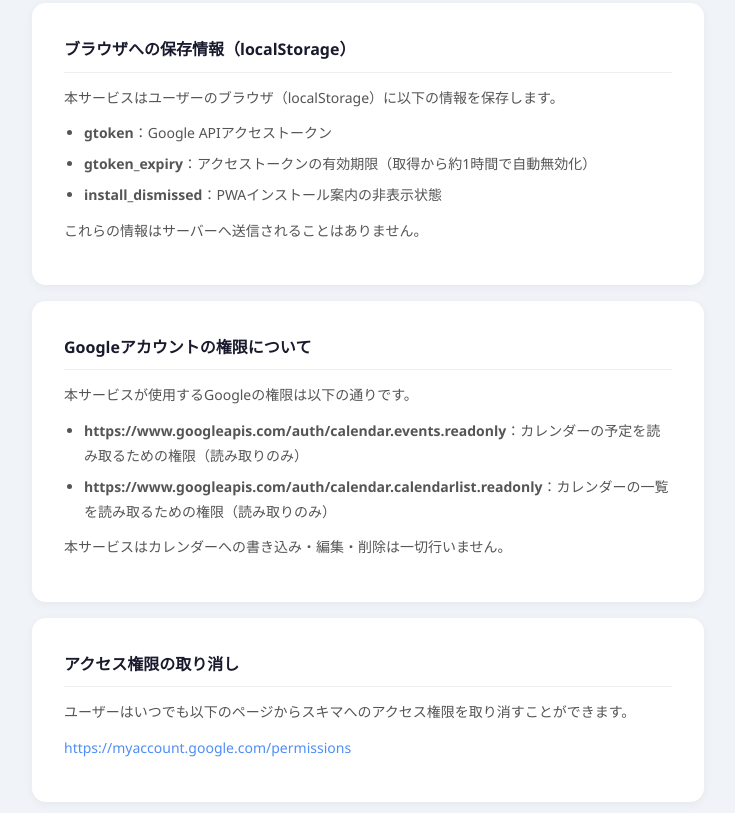
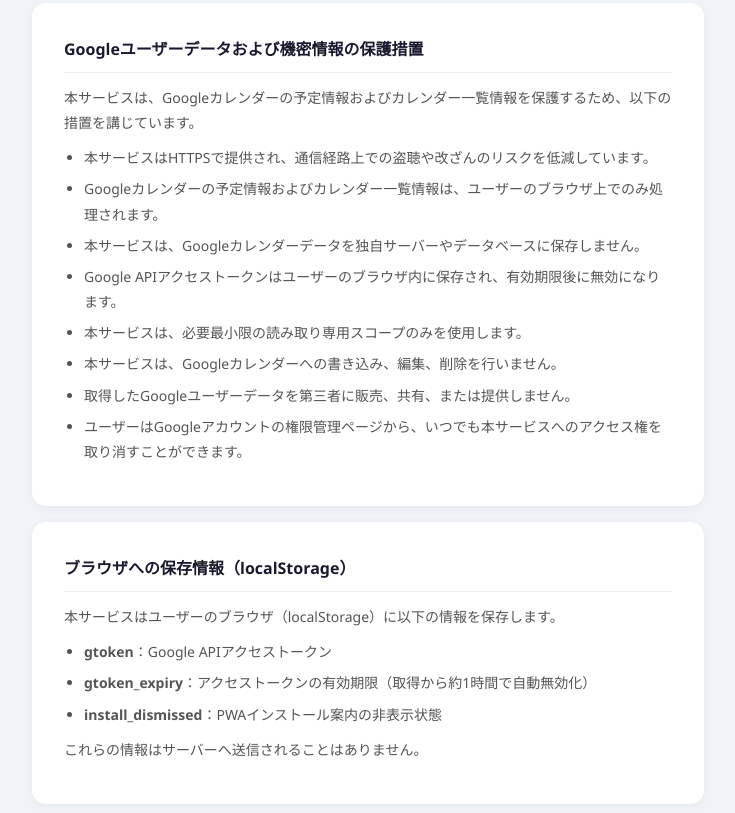
Before and after one commit to kwonq10/perfact, a browser extension: page privacy.html in a window 1280 px wide. Shown: the part 1247-2060 px from the top of the page, without its empty margins (272-1007 px from the left). Drawn offline with Linux system fonts and the light colour scheme.

Commit message:
fix: add data protection measures section to privacy policy

```diff
--- a/privacy.html
+++ b/privacy.html
@@ -140,6 +140,21 @@
     </div>
 
     <div class="card">
+      <h2>Googleユーザーデータおよび機密情報の保護措置</h2>
+      <p>本サービスは、Googleカレンダーの予定情報およびカレンダー一覧情報を保護するため、以下の措置を講じています。</p>
+      <ul>
+        <li>本サービスはHTTPSで提供され、通信経路上での盗聴や改ざんのリスクを低減しています。</li>
+        <li>Googleカレンダーの予定情報およびカレンダー一覧情報は、ユーザーのブラウザ上でのみ処理されます。</li>
+        <li>本サービスは、Googleカレンダーデータを独自サーバーやデータベースに保存しません。</li>
+        <li>Google APIアクセストークンはユーザーのブラウザ内に保存され、有効期限後に無効になります。</li>
+        <li>本サービスは、必要最小限の読み取り専用スコープのみを使用します。</li>
+        <li>本サービスは、Googleカレンダーへの書き込み、編集、削除を行いません。</li>
+        <li>取得したGoogleユーザーデータを第三者に販売、共有、または提供しません。</li>
+        <li>ユーザーはGoogleアカウントの権限管理ページから、いつでも本サービスへのアクセス権を取り消すことができます。</li>
+      </ul>
+    </div>
+
+    <div class="card">
       <h2>ブラウザへの保存情報（localStorage）</h2>
       <p>本サービスはユーザーのブラウザ（localStorage）に以下の情報を保存します。</p>
       <ul>
@@ -177,7 +192,7 @@
       <p>メール：<a href="mailto:tetsugaku4@gmail.com">tetsugaku4@gmail.com</a></p>
     </div>
 
-    <p class="updated">最終更新日：2025年7月9日</p>
+    <p class="updated">最終更新日：2026年7月15日</p>
 
   </div>
 
```
